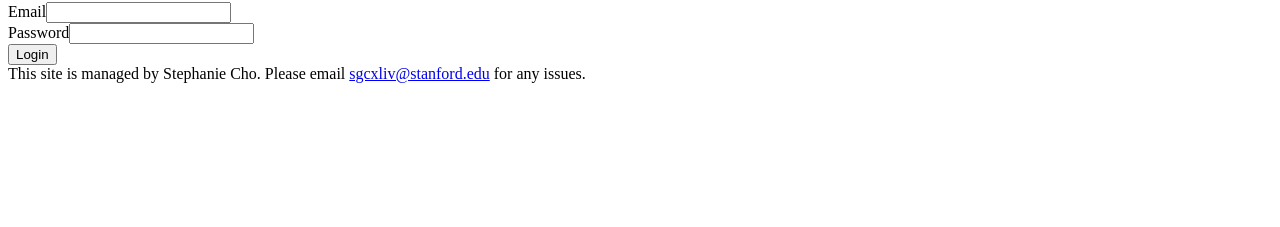
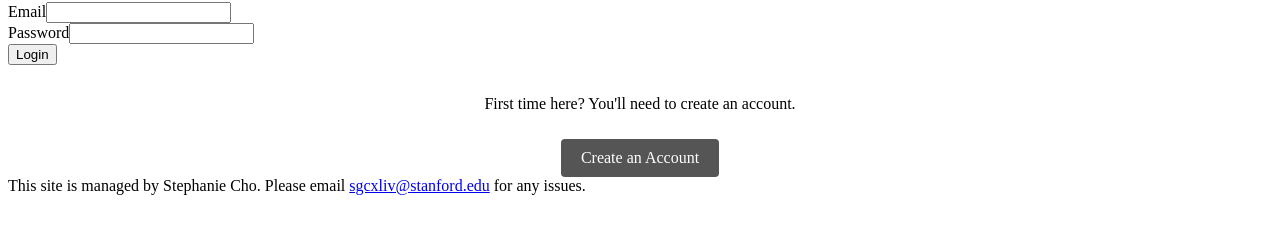
Before and after one commit to sgcxliv/calledliving, a Next.js app: page /login in a window 1280 px wide. Shown: the part 225-452 px from the top of the page. Built offline with nearby package versions, Linux system fonts and the light colour scheme; no server answers.

Commit message:
Update login.js

```diff
--- a/pages/login.js
+++ b/pages/login.js
@@ -3,6 +3,7 @@ import LoginForm from '../components/LoginForm';
 import { useRouter } from 'next/router';
 import { useEffect, useState } from 'react';
 import { supabase } from '../lib/supabaseClient';
+import Link from 'next/link';
 
 export default function Login() {
   const router = useRouter();
@@ -36,7 +37,23 @@ export default function Login() {
           <>
             <h2>Student Login</h2>
             <p>Please log in to access your audio messaging portal. All other parts of the site are freely accessible without login.</p>
+
             <LoginForm onSuccessfulLogin={() => router.push('/dashboard')} />
+
+            <div className="signup-section" style={{ marginTop: '30px', textAlign: 'center' }}>
+              <p>First time here? You'll need to create an account.</p>
+              <Link href="/signup">
+                <a className="signup-button" style={{
+                  display: 'inline-block',
+                  padding: '10px 20px',
+                  backgroundColor: '#555',
+                  color: 'white',
+                  textDecoration: 'none',
+                  borderRadius: '4px',
+                  marginTop: '10px'
+                }}>Create an Account</a>
+              </Link>
+            </div>
           </>
         )}
       </div>
```
